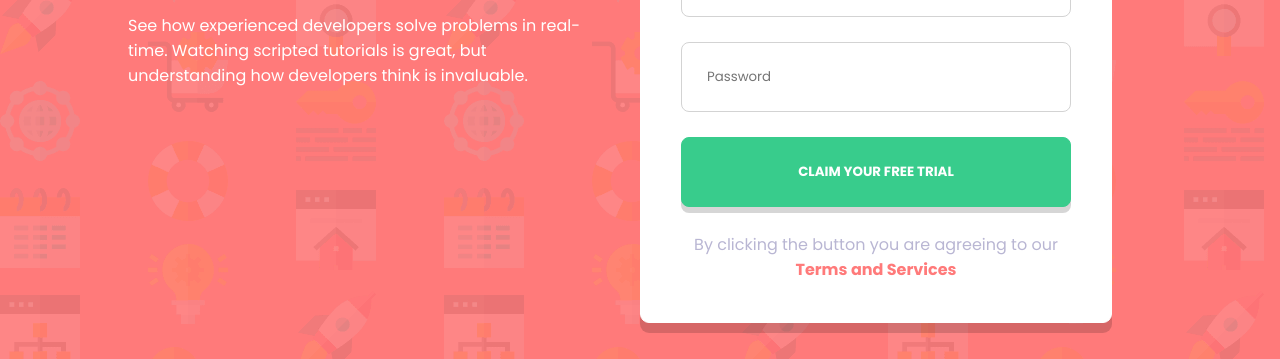
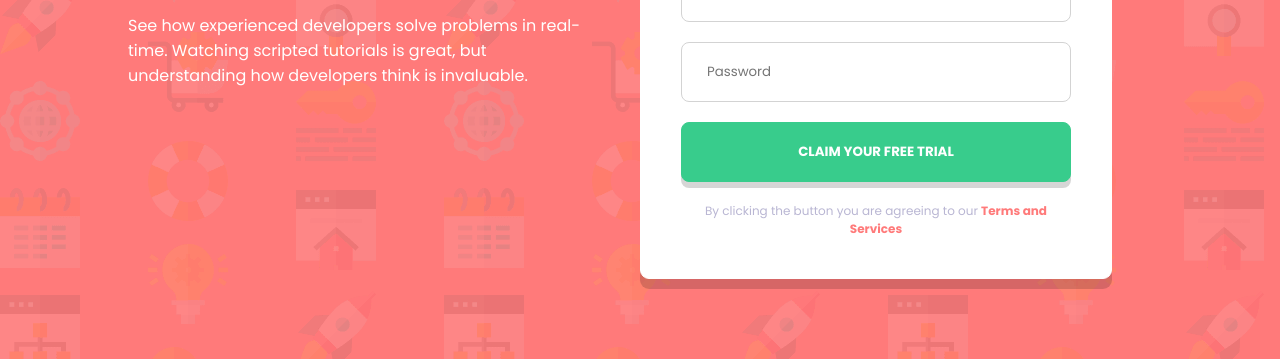
Before and after one commit to aliaformo/registration-form, a plain HTML site: page index.html in a window 1280 px wide. Shown: the part 441-800 px from the top of the page. Drawn offline with Linux system fonts and the light colour scheme.

Commit message:
small size corrections for wider screens

```diff
--- a/styles.css
+++ b/styles.css
@@ -67,7 +67,7 @@ h3 span {
 
 input {
     width: 100%;
-    height: 70px;
+    height: 60px;
     border: 1px solid lightgray;
     border-radius: 8px;
 }
@@ -79,7 +79,7 @@ input {
 form {
     display: flex;
     flex-direction: column;
-    gap: 25px;
+    gap: 20px;
     background-color: white;
     padding: 40px;
     border: 1px solid white;
@@ -94,7 +94,7 @@ button {
     border: 1px solid hsl(154, 59%, 51%);
     border-radius: 8px;
     font-weight: bold;
-    height: 70px;
+    height: 60px;
     width: 100%;
     box-shadow: 0px 6px 0px 0px rgba(0, 0, 0, 0.16);
 }
@@ -107,6 +107,7 @@ button:hover {
 form p {
     color: hsl(246, 25%, 77%);
     text-align: center;
+    font-size: 12px;
 }
 
 p span {
```
